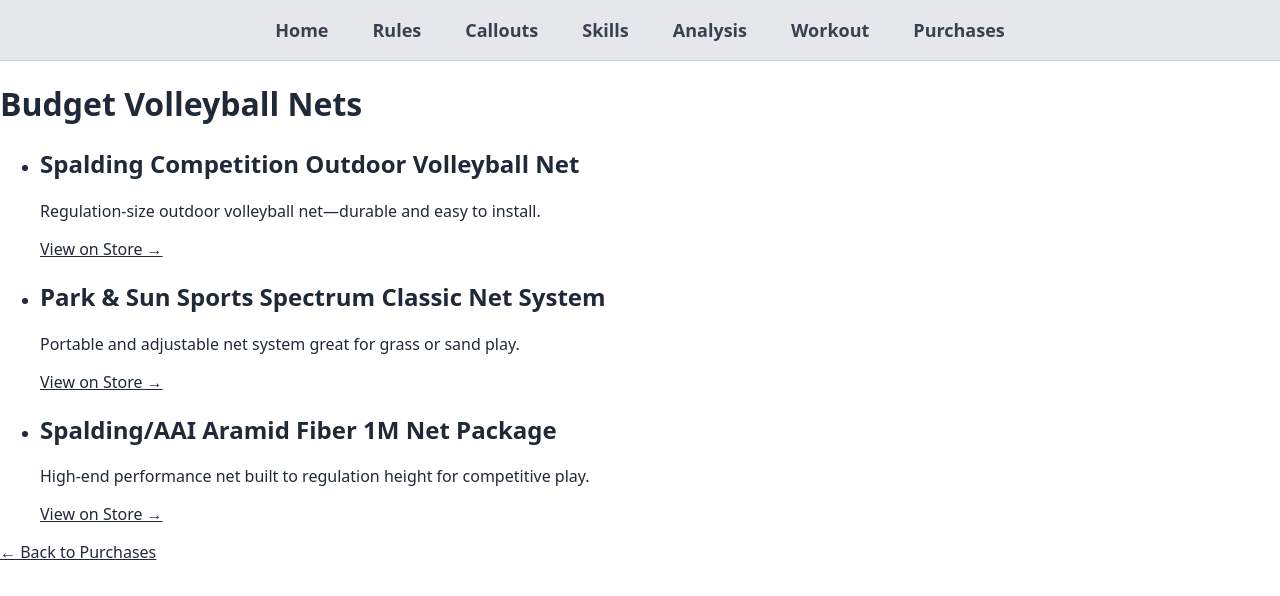
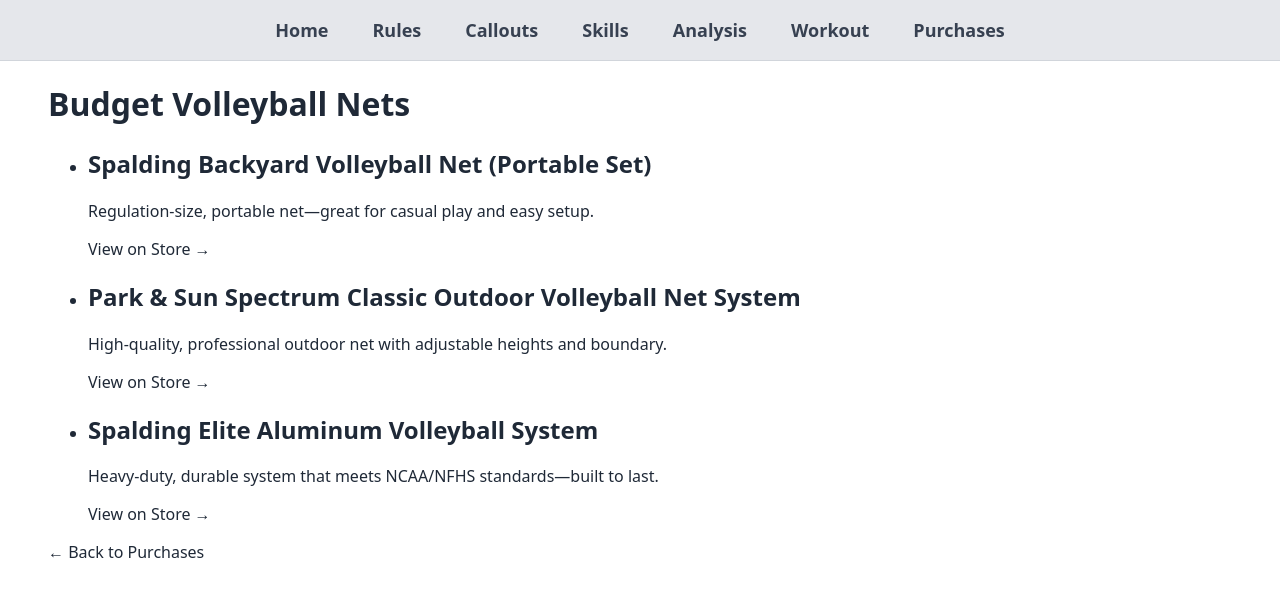
Before and after one commit to blueweriy/volleyball-ai-website, a React (Vite) app: page /purchases/nets/budget in a window 1280 px wide. Shown: the top 596 px of the page. Built offline with nearby package versions, Linux system fonts and the light colour scheme.

Commit message:
Update NetsBudget.jsx

```diff
--- a/src/pages/purchases/NetsBudget.jsx
+++ b/src/pages/purchases/NetsBudget.jsx
@@ -3,43 +3,46 @@ import { Link } from 'react-router-dom';
 
 const items = [
   {
-    name: 'Spalding Competition Outdoor Volleyball Net',
-    desc: 'Regulation-size outdoor volleyball net—durable and easy to install.',
-    url: 'https://www.spalding.com/volleyball/volleyball-nets/'  // Official Spalding site listing volleyball nets :contentReference[oaicite:1]{index=1}
+    name: 'Spalding Backyard Volleyball Net (Portable Set)',
+    desc: 'Regulation-size, portable net—great for casual play and easy setup.',
+    url: 'https://www.amazon.com/spalding-volleyball-net/s?k=spalding+volleyball+net'
   },
   {
-    name: 'Park & Sun Sports Spectrum Classic Net System',
-    desc: 'Portable and adjustable net system great for grass or sand play.',
-    url: 'https://www.panelsun.com/Net-Systems/Volleyball/sport-volleyball-sets.html'  // Park & Sun Sports page on sport-level nets :contentReference[oaicite:2]{index=2}
+    name: 'Park & Sun Spectrum Classic Outdoor Volleyball Net System',
+    desc: 'High-quality, professional outdoor net with adjustable heights and boundary.',
+    url: 'https://www.dickssportinggoods.com/p/park-sun-spectrum-classic-volleyball-net-system-16pssuspctrmclsscstg/16pssuspctrmclsscstg'
   },
   {
-    name: 'Spalding/AAI Aramid Fiber 1M Net Package',
-    desc: 'High-end performance net built to regulation height for competitive play.',
-    url: 'https://www.bsnsports.com/p/spaldingaai-aramid-fiber-1m-net-package/'  // BSN Sports listing for a regulation competition net :contentReference[oaicite:3]{index=3}
+    name: 'Spalding Elite Aluminum Volleyball System',
+    desc: 'Heavy-duty, durable system that meets NCAA/NFHS standards—built to last.',
+    url: 'https://www.bsnsports.com/p/spalding-elite-aluminum-volleyball-system/'
   }
 ];
 
 export default function NetsBudget() {
   return (
-    <div className="py-16 px-6 max-w-3xl mx-auto">
+    <div
+      className="py-16 bg-white text-gray-900 leading-relaxed"
+      style={{ paddingLeft: "3rem", paddingRight: "3rem" }}
+    >
       <h1 className="text-3xl font-bold mb-6">Budget Volleyball Nets</h1>
       <ul className="space-y-6">
         {items.map((it) => (
-          <li key={it.name} className="bg-gray-50 p-4 rounded shadow-sm">
+          <li key={it.name} className="bg-gray-50 p-6 rounded shadow-sm">
             <h2 className="text-xl font-semibold">{it.name}</h2>
             <p className="mt-1 text-gray-700">{it.desc}</p>
             <a
               href={it.url}
               target="_blank"
               rel="noopener noreferrer"
-              className="mt-2 inline-block text-blue-600 underline"
+              className="mt-3 inline-block text-blue-600 hover:underline"
             >
               View on Store →
             </a>
           </li>
         ))}
       </ul>
-      <Link to="/purchases" className="mt-8 inline-block text-blue-600 underline">
+      <Link to="/purchases" className="mt-10 inline-block text-blue-600 hover:underline">
         ← Back to Purchases
       </Link>
     </div>
```
